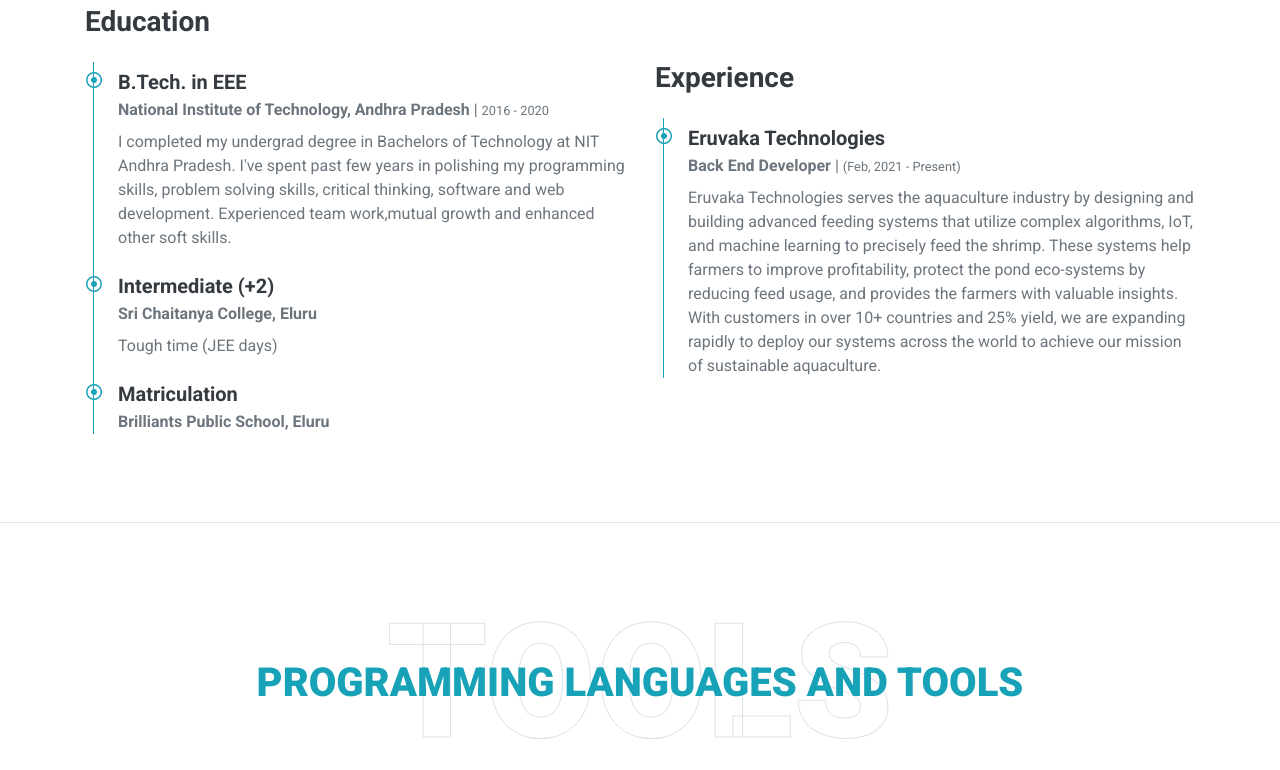
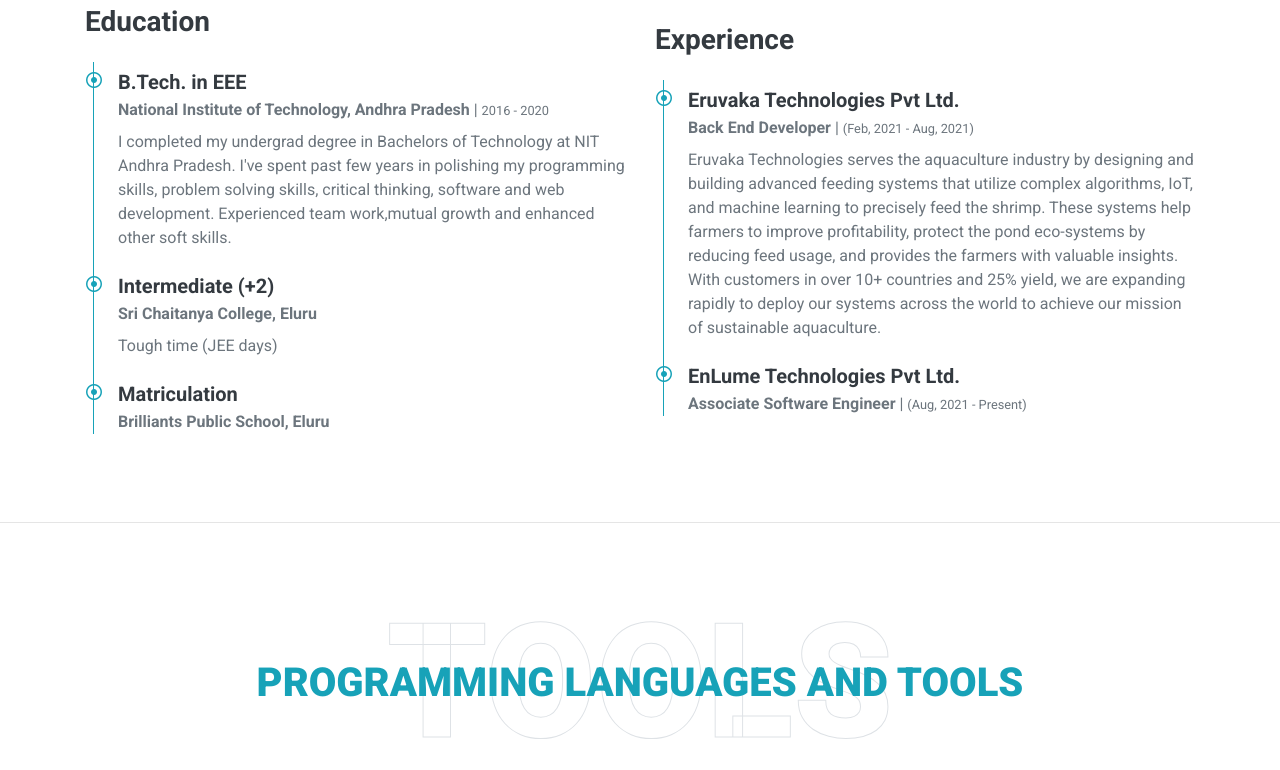
Before and after one commit to amar-1999/website, a plain HTML site: page index.html in a window 1280 px wide. Shown: the part 1854-2624 px from the top of the page. Drawn offline with nearby package versions, Linux system fonts and the light colour scheme.

Commit message:
made changes in experience section

```diff
--- a/index.html
+++ b/index.html
@@ -47,7 +47,7 @@
     <!-- Navbar Start -->
     <nav class="navbar fixed-top shadow-sm navbar-expand-lg bg-light navbar-light py-3 py-lg-0 px-lg-5">
         <a href="index.html" class="navbar-brand ml-lg-3">
-            <h1 class="m-0 display-5"><span class="text-info">  < Damarakeswar</span> Guddanti /></h1>
+            <h1 class="m-0 display-5"><span class="text-info"> < Damarakeswar</span> Guddanti /></h1>
         </a>
         <button type="button" class="navbar-toggler" data-toggle="collapse" data-target="#navbarCollapse">
             <span class="navbar-toggler-icon"></span>
@@ -197,13 +197,18 @@
                     <div class="border-left border-info pt-2 pl-4 ml-2">
                         <div class="position-relative mb-4">
                             <i class="far fa-dot-circle text-info position-absolute" style="top: 2px; left: -32px;"></i>
-                            <h5 class="font-weight-bold mb-1">Eruvaka Technologies</h5>
-                            <p class="mb-2"><strong>Back End Developer</strong> | <small>(Feb, 2021 -  Present)</small></p>
+                            <h5 class="font-weight-bold mb-1">Eruvaka Technologies Pvt Ltd.</h5>
+                            <p class="mb-2"><strong>Back End Developer</strong> | <small>(Feb, 2021 -  Aug, 2021)</small></p>
                             <p>Eruvaka Technologies serves the aquaculture industry by designing and building advanced feeding systems that utilize complex algorithms, IoT, and machine learning to precisely feed the shrimp.
                                 These systems help farmers to improve profitability, protect the pond eco-systems by reducing feed usage, and provides the farmers with valuable insights.
                                 With customers in over 10+ countries and 25% yield, we are expanding rapidly to deploy our systems across the world to achieve our mission of sustainable aquaculture.</p>
                         </div>
 
+                        <div class="position-relative mb-4">
+                            <i class="far fa-dot-circle text-info position-absolute" style="top: 2px; left: -32px;"></i>
+                            <h5 class="font-weight-bold mb-1">EnLume Technologies Pvt Ltd.</h5>
+                            <p class="mb-2"><strong>Associate Software Engineer</strong> | <small>(Aug, 2021 -  Present)</small></p>
+                        </div>
                     </div>
                 </div>
 
```
